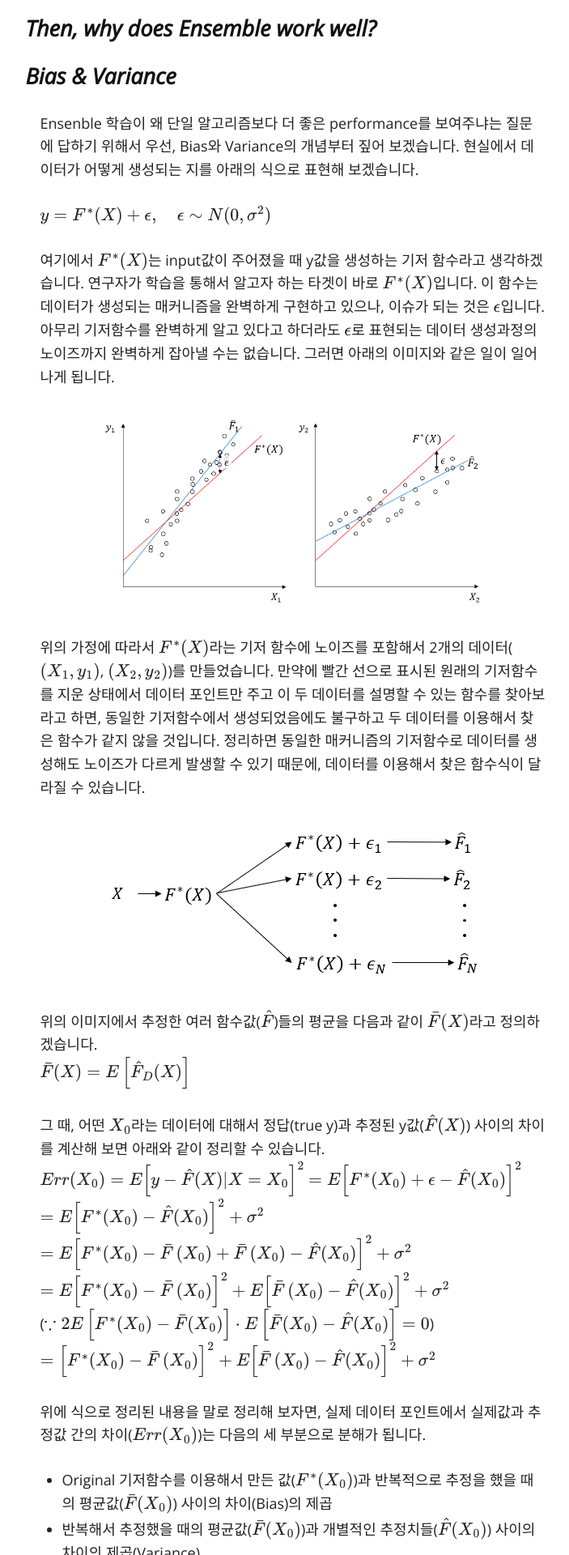
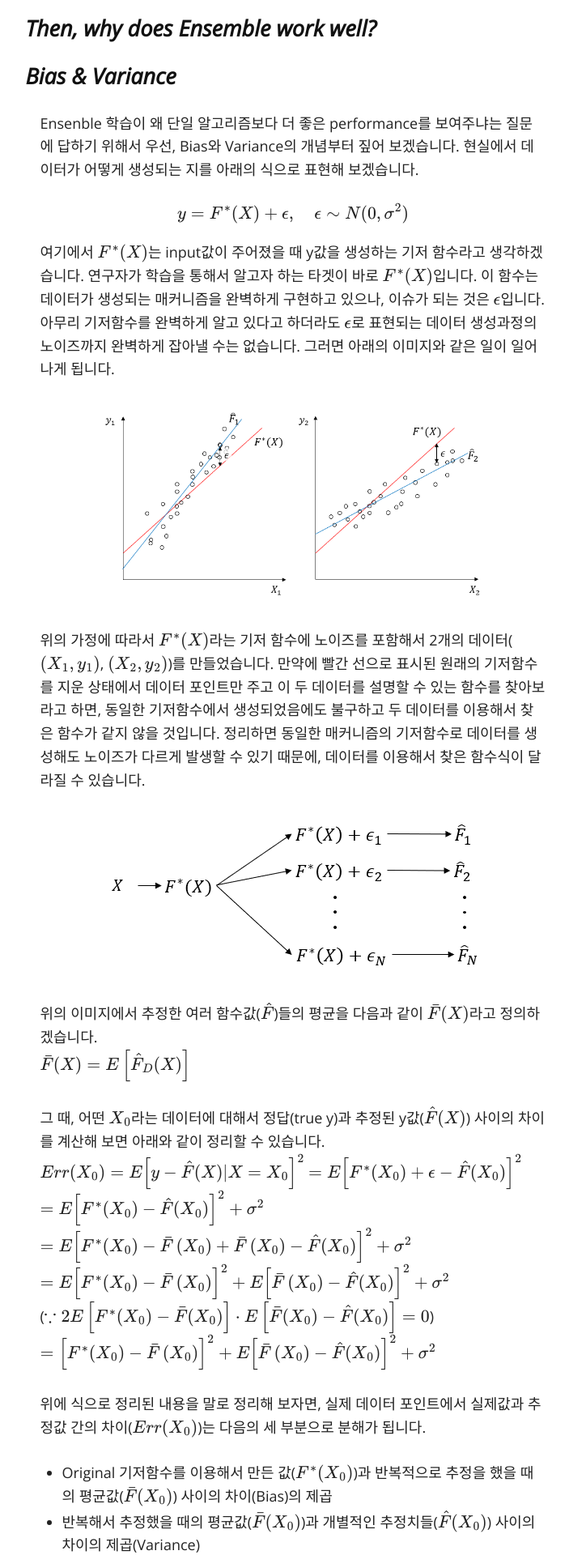
Before and after one commit to seokchaeyoon/seokchaeyoon.github.io, a Jekyll site: the page built from index.md, in a window 1280 px wide. Shown: the part 3507-5427 px from the top of the page at 81% size, without its empty margins (278-981 px from the left). Built offline with Jekyll 4.4.1, drawn with Linux system fonts in a browser that asks for light colours; nearby versions of some CDN libraries; formulas are drawn with MathJax 3.

Commit message:
Update index.md

```diff
--- a/index.md
+++ b/index.md
@@ -55,7 +55,7 @@ Ensemble 학습은 이 명제와 매우 비슷한 intuition을 가지고 있습
 Ensenble 학습이 왜 단일 알고리즘보다 더 좋은 performance를 보여주냐는 질문에 답하기 위해서 우선, Bias와 Variance의 개념부터 짚어 보겠습니다.
 현실에서 데이터가 어떻게 생성되는 지를 아래의 식으로 표현해 보겠습니다. <br>
 
-$$ y={ F }^{ * }(X)+\epsilon ,\quad \epsilon \sim N(0,{ \sigma  }^{ 2 }) $$ <br>
+<div style="text-align:center"> $$ y={ F }^{ * }(X)+\epsilon ,\quad \epsilon \sim N(0,{ \sigma  }^{ 2 }) $$ </div>
 
 여기에서 $${ F }^{ * }(X)$$는 input값이 주어졌을 때 y값을 생성하는 기저 함수라고 생각하겠습니다. 연구자가 학습을 통해서 알고자 하는 타겟이 바로 $${ F }^{ * }(X)$$입니다. 이 함수는 데이터가 생성되는 매커니즘을 완벽하게 구현하고 있으나, 이슈가 되는 것은 $$\epsilon$$입니다. 아무리 기저함수를 완벽하게 알고 있다고 하더라도 $$\epsilon$$로 표현되는 데이터 생성과정의 노이즈까지 완벽하게 잡아낼 수는 없습니다. 그러면 아래의 이미지와 같은 일이 일어나게 됩니다.
 <img src="images/dgp.PNG" alt="dgp">
```
